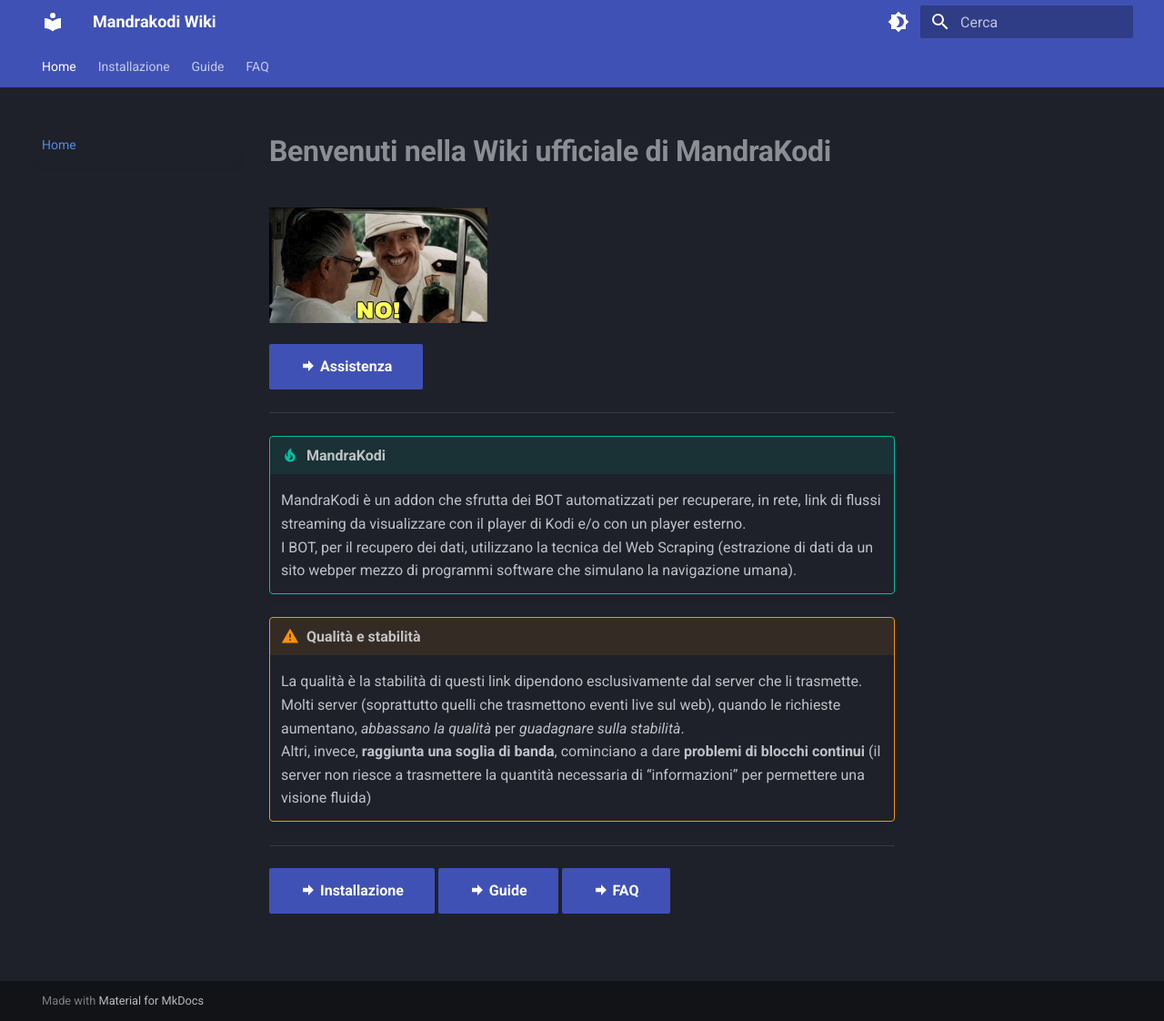
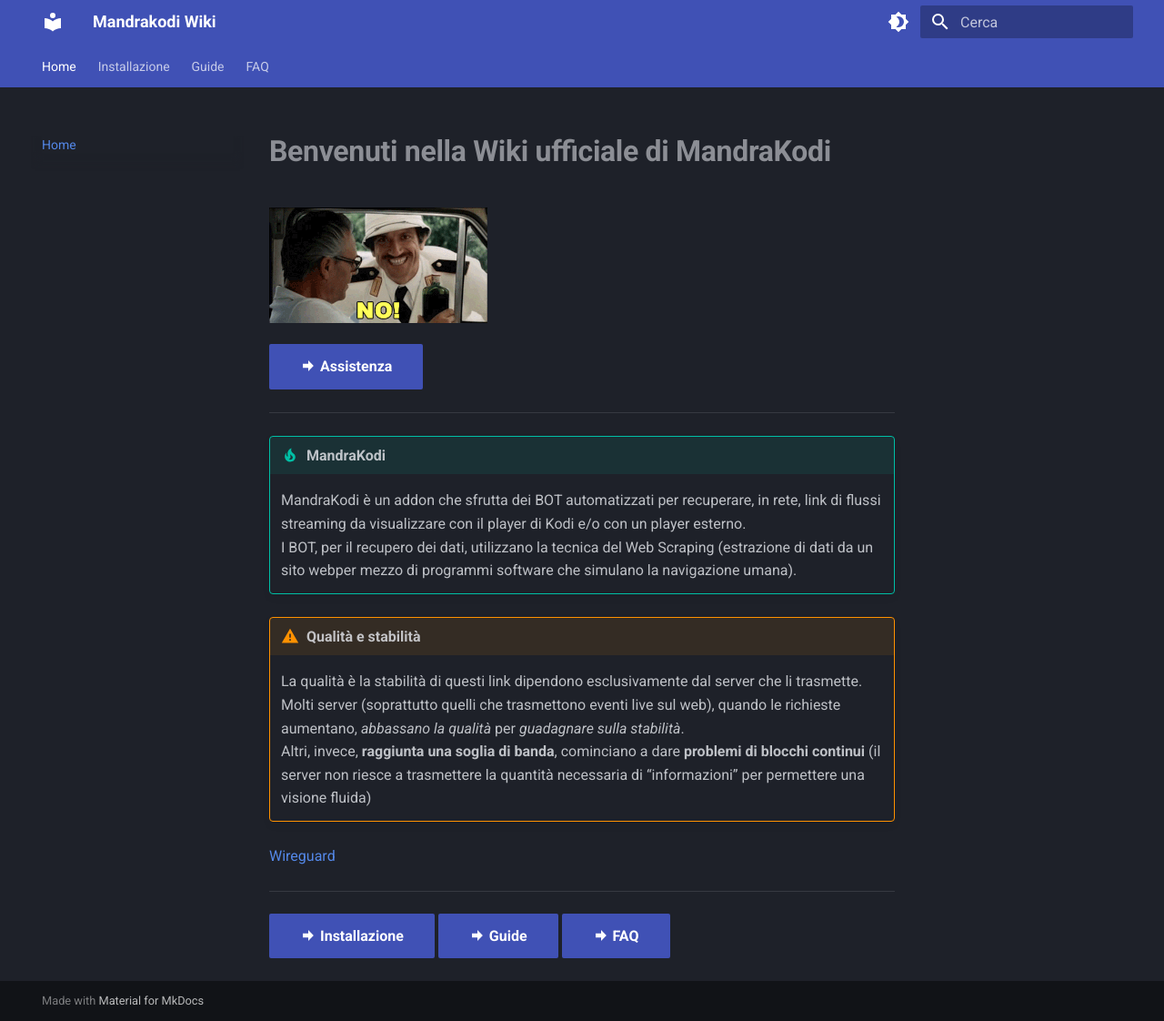
Before and after one commit to campipaolo/Mandrakodi-Wiki, an MkDocs documentation site: the page built from docs/index.md, in a window 1280 px wide and 1122 px high. Shown: the whole window at 91% size. Built offline with MkDocs 1.6.1 and Material for MkDocs 9.7.7, drawn with Linux system fonts in a browser that asks for light colours.

Commit message:
test
url opened on different window

```diff
--- a/docs/index.md
+++ b/docs/index.md
@@ -12,6 +12,8 @@
 !!! warning "Qualità e stabilità"
     La qualità è la stabilità di questi link dipendono esclusivamente dal server che li trasmette.  <br>Molti server (soprattutto quelli che trasmettono eventi live sul web), quando le richieste aumentano, *abbassano la qualità* per *guadagnare sulla stabilità*. <br>Altri, invece, **raggiunta una soglia di banda**, cominciano a dare **problemi di blocchi continui** (il server non riesce a trasmettere la quantità necessaria di “informazioni” per permettere una visione fluida)
 
+<a href="https://download.wireguard.com/android-client/" target="_blank" rel="noopener noreferrer">Wireguard</a>
+
 ------
 
 [ :material-arrow-right-bold: Installazione ](installazione/install.md){.md-button .md-button--primary} [ :material-arrow-right-bold: Guide ](guide/tutorials.md){.md-button .md-button--primary} [ :material-arrow-right-bold: FAQ ](faq/faq.md){.md-button .md-button--primary}
```
